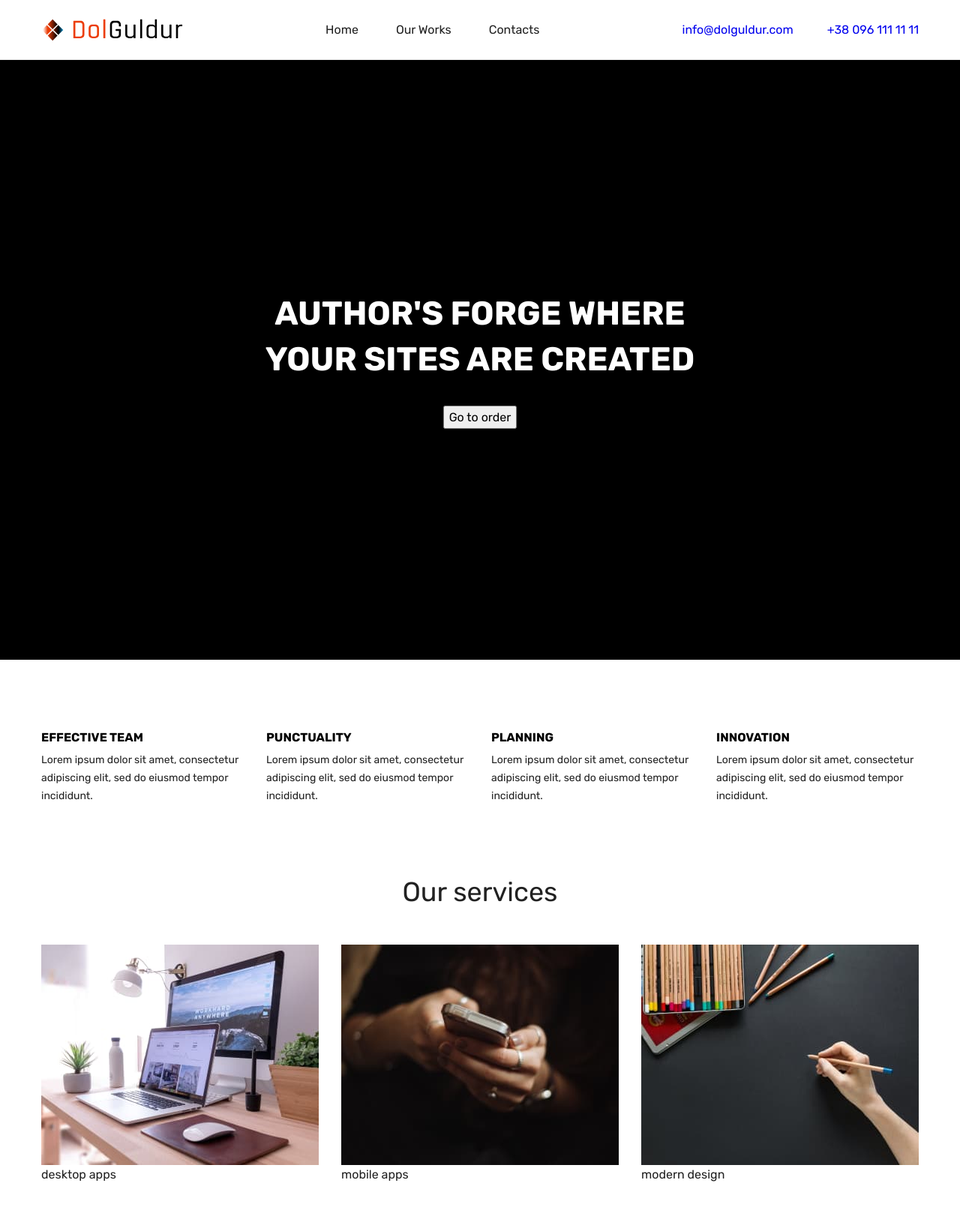
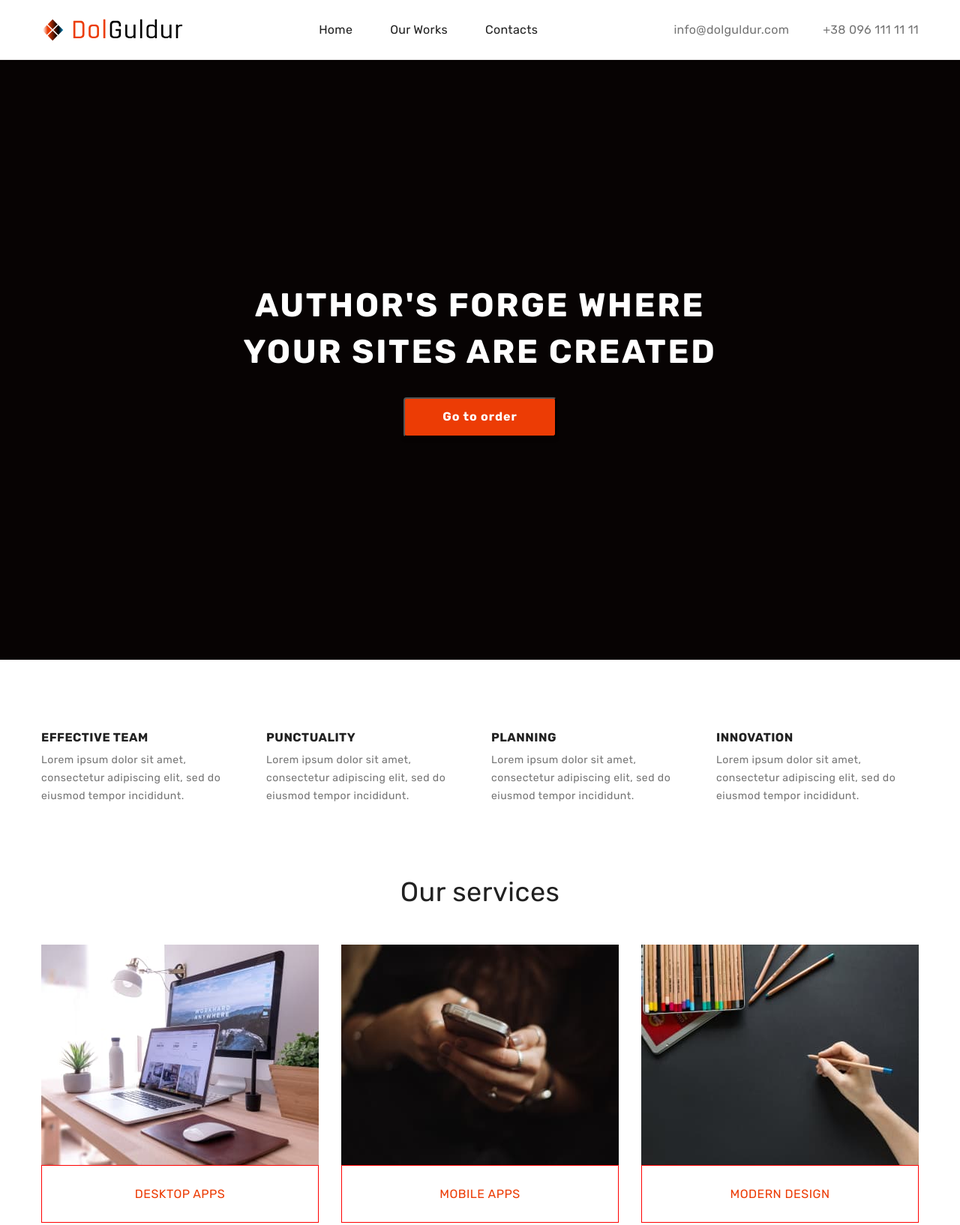
Before and after one commit to inga-divra/DolGuldur, a website: page app/index.html in a window 1280 px wide. Shown: the top 1634 px of the page at 75% size. Drawn offline with Linux system fonts and the light colour scheme.

Commit message:
scss updates styles for 1 page in all sections

```diff
--- a/app/index.html
+++ b/app/index.html
@@ -5,10 +5,6 @@
     <meta charset="UTF-8">
     <meta http-equiv="X-UA-Compatible" content="IE=edge">
     <meta name="viewport" content="width=device-width, initial-scale=1.0">
-    <link rel="preconnect" href="https://fonts.googleapis.com">
-    <link rel="preconnect" href="https://fonts.gstatic.com" crossorigin>
-    <link href="https://fonts.googleapis.com/css2?family=Roboto:wght@400;700&family=Rubik:wght@400;700&display=swap"
-        rel="stylesheet">
     <title>The official website of digital agency Dolguldur</title>
     <link rel="stylesheet" href="./css/style.min.css">
 </head>
@@ -21,9 +17,15 @@
                     <img class="logo__img" src="./images/logo.svg" alt="company logo">
                 </a>
                 <ul class="menu__list">
-                    <li class="menu__item">Home</li>
-                    <li class="menu__item">Our Works</li>
-                    <li class="menu__item">Contacts</li>
+                    <li class="menu__item">
+                        <a class="menu__link" href="#">Home</a>
+                    </li>
+                    <li class="menu__item">
+                        <a class="menu__link" href="#">Our Works</a>
+                    </li>
+                    <li class="menu__item">
+                        <a class="menu__link" href="#">Contacts</a>
+                    </li>
                 </ul>
                 <ul class="menu__contact">
                     <li class="menu__contact-item">
@@ -45,7 +47,7 @@
                     <h1 class="hero__title">author's forge where
                         <span class="hero__subtitle">your sites are created</span>
                     </h1>
-                    <button class="hero__btn" type="button">Go to order</button>
+                    <button class="btn" type="button">Go to order</button>
                 </div>
 
             </div>
--- a/app/scss/_fonts.scss
+++ b/app/scss/_fonts.scss
@@ -1 +1 @@
-@import url('https://fonts.googleapis.com/css2?family=Roboto:wght@400;700&family=Rubik:wght@400;700&display=swap');
+@import url('https://fonts.googleapis.com/css2?family=Roboto&family=Rubik:wght@400;700&display=swap');
--- a/app/scss/_global.scss
+++ b/app/scss/_global.scss
@@ -2,8 +2,9 @@ body {
     color: $light-black;
     font-size: 16px;
     line-height: 1.6;
+    letter-spacing: 0.03em;
     font-weight: 400;
-    @extend %rubik-400;
+    @extend %rubik;
 }
 
 .container {
@@ -14,13 +15,42 @@ body {
 
 .section {
     padding: 94px 0;
+    background-color: $white;
 }
 
 .title {
+    color: $light-black;
     font-size: 36px;
     line-height: 1.2;
     text-align: center;
     margin-bottom: 49px;
     font-weight: inherit;
+}
 
+.btn {
+    color: $white;
+    background-color: $orange;
+    font-weight: 700;
+    line-height: 1.8;
+    letter-spacing: 0.06em;
+    padding: 10px 50px;
+    border-radius: 4px;
+    box-shadow: 0px 4px 4px rgba(0, 0, 0, 0.15);
+    cursor: pointer;
+    outline: transparent;
 }
+
+
+
+.sr-only {
+    position: absolute;
+    width: 1px;
+    height: 1px;
+    margin: -1px;
+    border: 0;
+    padding: 0;
+    white-space: nowrap;
+    clip-path: inset(100%);
+    clip: rect(0 0 0 0);
+    overflow: hidden;
+}
--- a/app/scss/_vars.scss
+++ b/app/scss/_vars.scss
@@ -5,24 +5,12 @@ $grey: #757575;
 $dark-grey: #2F303A;
 $light-grey: #F5F4FA;
 $orange: #EC3C05;
+$mid-grey: #2F303A;
 
-%rubik-400 {
+%rubik {
     font-family: 'Rubik', sans-serif;
-
 }
 
-%rubik-700 {
-    font-family: 'Rubik', sans-serif;
-
+%roboto {
+    font-family: 'Roboto', sans-serif;
 }
-
-
-%roboto-400 {
-    font-family: 'Roboto', sans-serif;
-    font-weight: 400;
-}
-
-%roboto-700 {
-    font-family: 'Roboto', sans-serif;
-    font-weight: 700;
-}
--- a/app/scss/style.scss
+++ b/app/scss/style.scss
@@ -13,6 +13,7 @@
     display: flex;
     justify-content: space-between;
     align-items: center;
+    letter-spacing: 0.02em;
 
     &__list {
         display: flex;
@@ -22,6 +23,10 @@
         margin-left: 50px;
     }
 
+    &__link {
+        color: inherit;
+    }
+
     &__contact {
         display: flex;
     }
@@ -29,26 +34,32 @@
     &__contact-item:not(:first-child) {
         margin-left: 45px;
     }
+
+    &__contact-details {
+        color: $grey;
+        line-height: 1.2;
+
+    }
 }
 
 .hero {
-    background-color: black;
+    background-color: $black;
     height: 100vh;
-
-
     display: flex;
     justify-content: center;
     align-items: center;
+
 
     &__content {
         text-align: center;
     }
 
     &__title {
-        color: #fff;
+        color: $white;
         font-size: 44px;
         font-weight: 700;
         line-height: 1.4;
+        letter-spacing: 0.06em;
         text-transform: uppercase;
         text-align: center;
         max-width: 696px;
@@ -62,7 +73,6 @@
 }
 
 .about {
-    background-color: #fff;
     padding: 94px 0;
 
     &__items {
@@ -74,7 +84,6 @@
     }
 
     &__item-title {
-        color: #000;
         font-weight: 700;
         line-height: 1.2;
         text-transform: uppercase;
@@ -82,6 +91,7 @@
     }
 
     &__item-text {
+        color: $grey;
         font-size: 14px;
         line-height: 1.7;
     }
@@ -96,6 +106,15 @@
         justify-content: space-between;
     }
 
+    &__card-title {
+
+        color: $orange;
+        border: 1px solid red;
+        text-transform: uppercase;
+        padding: 25px 0;
+        text-align: center;
+
+    }
 }
 
 .team {
@@ -114,13 +133,13 @@
     }
 
     &__member-name {
-        color: #212121;
-
         padding-top: 35px;
         padding-bottom: 10px;
     }
 
     &__member-role {
+        @extend %roboto;
+        color: $grey;
         padding-bottom: 30px;
     }
 }
@@ -134,7 +153,12 @@
     }
 
     &__contact {
+        @extend %roboto;
         line-height: 1.2;
+    }
+
+    &__contact-details {
+        color: $orange;
     }
 
     &__contact-item:not(:last-child) {
```
Also changed, not shown: app/css/style.min.css.
